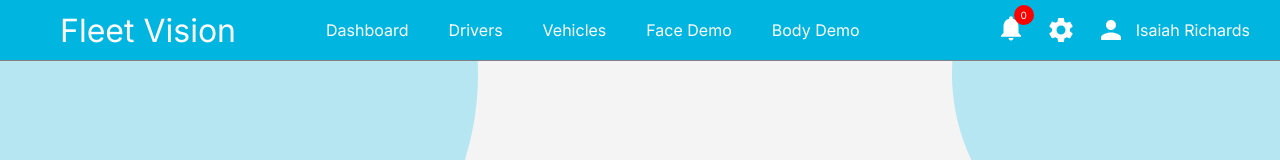
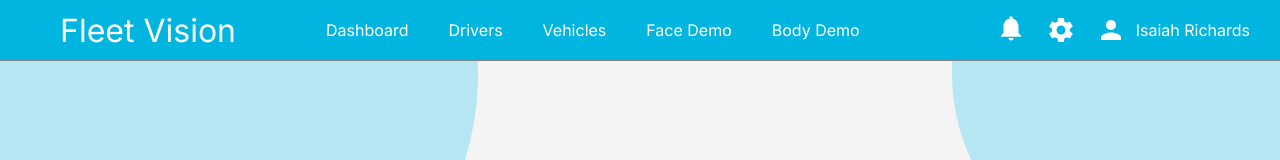
Before and after one commit to isaiahrichard/fleet-vision, a Next.js app: page / in a window 1280 px wide. Shown: the top 160 px of the page. Built offline with nearby package versions, Linux system fonts and the light colour scheme.

Commit message:
disable navbar

```diff
--- a/src/components/Navbar/Navbar.tsx
+++ b/src/components/Navbar/Navbar.tsx
@@ -63,11 +63,11 @@ export const NavBar = () => {
         </Box>
       </Box>
       <Box className={styles.iconContainer}>
-        <Box position="relative" onClick={() => setModalOpen(!modalOpen)}>
+        <Box position="relative">
           <Notifications className={styles.icon} />
-          <Box className={styles.notifCount}>
+          {/* <Box className={styles.notifCount}>
             <span>{count}</span>
-          </Box>
+          </Box> */}
         </Box>
         <Settings className={styles.icon} />
         <Person className={styles.icon} />
```
